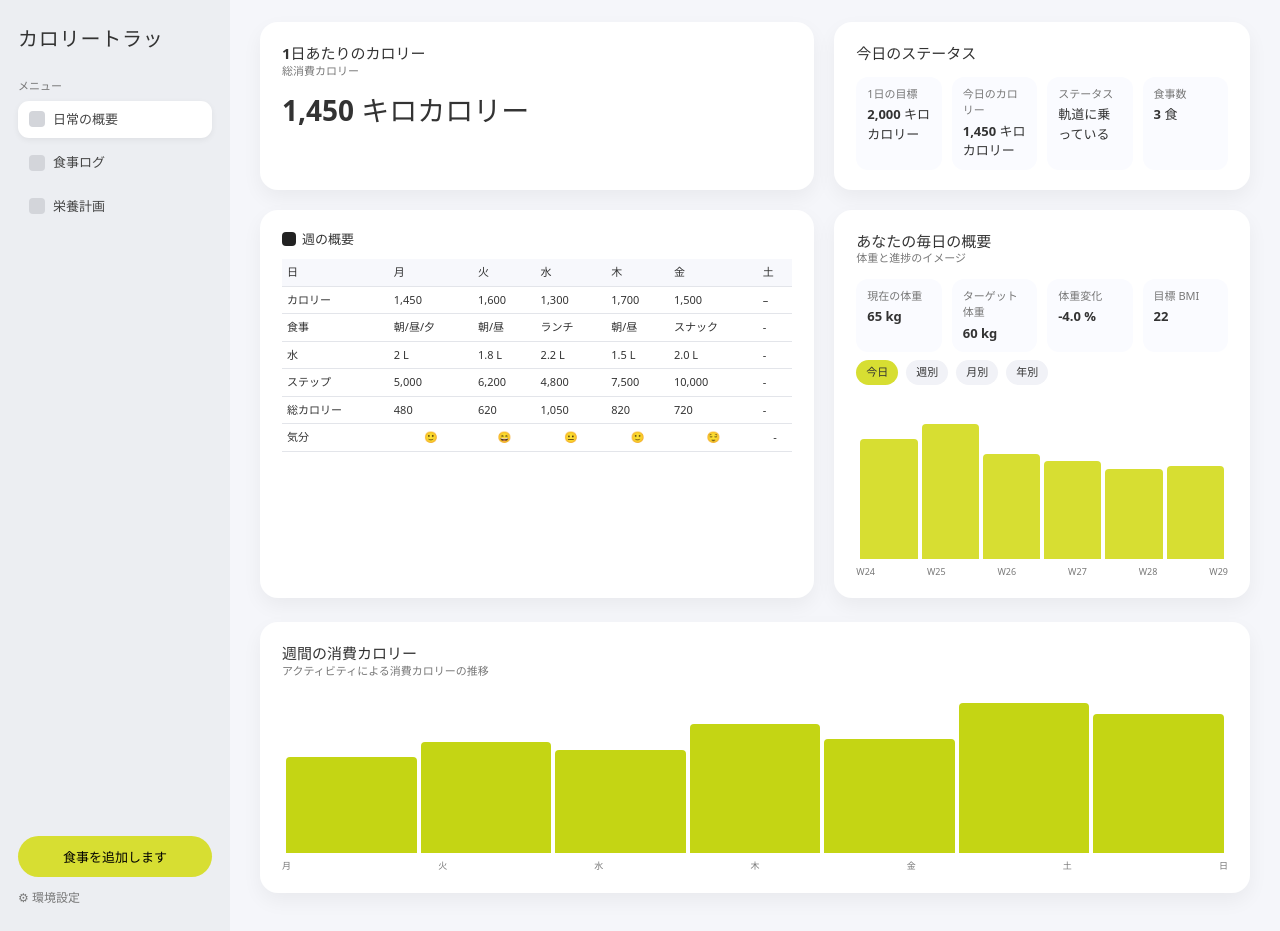
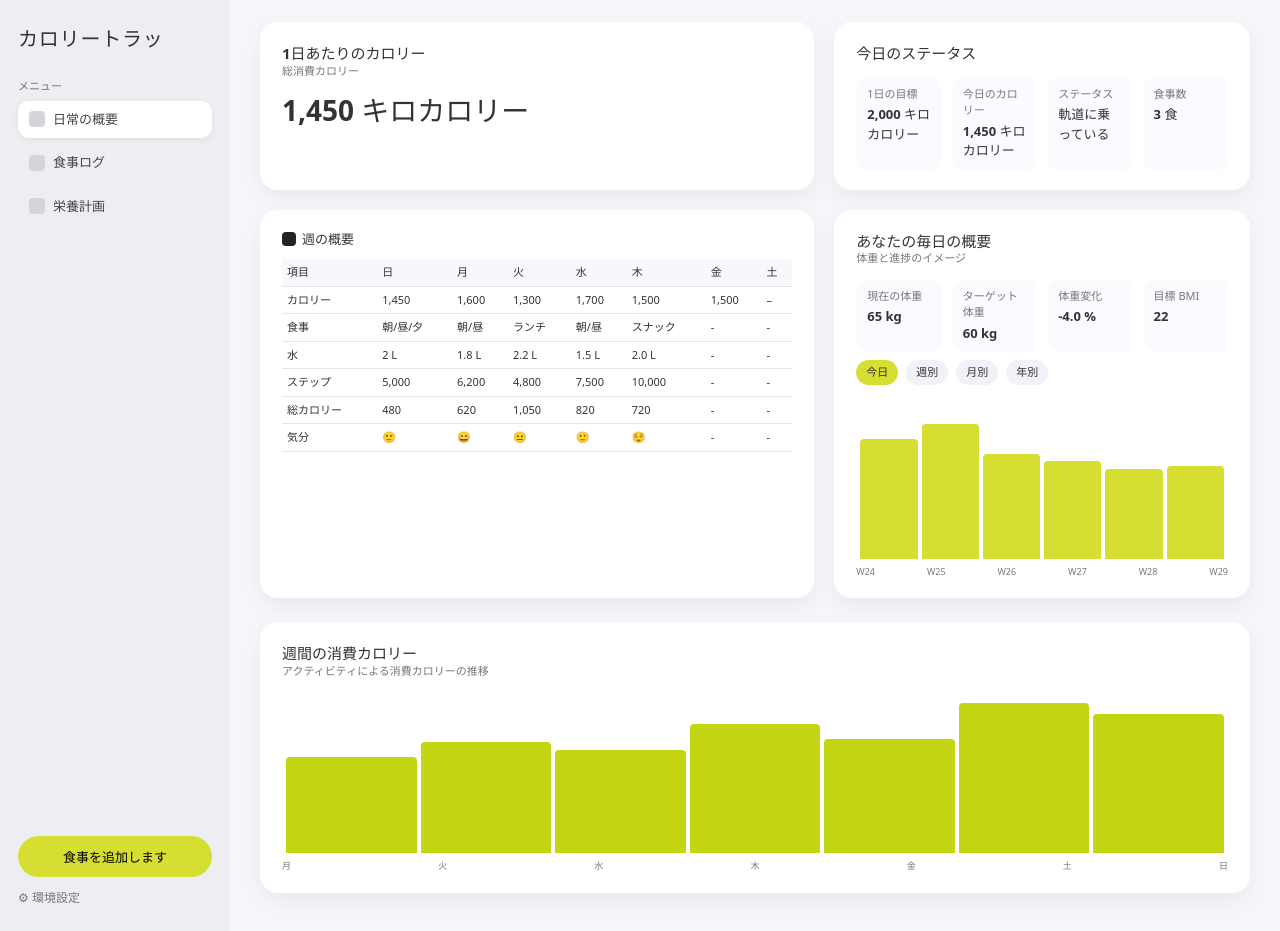
Before and after one commit to kazukittin/Daiett_App, a React app in the folder frontend/: page / in a window 1280 px wide. Built offline with nearby package versions, Linux system fonts and the light colour scheme; the HTML template or start-up script is replaced by a standard one.

Commit message:
feat: add missing table headers and fill in empty cells in DashboardPage

```diff
--- a/frontend/src/pages/DashboardPage.jsx
+++ b/frontend/src/pages/DashboardPage.jsx
@@ -98,6 +98,7 @@ export default function DashboardPage() {
               <table>
                 <thead>
                   <tr>
+                    <th>項目</th>
                     <th>日</th>
                     <th>月</th>
                     <th>火</th>
@@ -115,6 +116,7 @@ export default function DashboardPage() {
                     <td>1,300</td>
                     <td>1,700</td>
                     <td>1,500</td>
+                    <td>1,500</td>
                     <td>–</td>
                   </tr>
                   <tr>
@@ -125,6 +127,7 @@ export default function DashboardPage() {
                     <td>朝/昼</td>
                     <td>スナック</td>
                     <td>-</td>
+                    <td>-</td>
                   </tr>
                   <tr>
                     <td>水</td>
@@ -133,6 +136,7 @@ export default function DashboardPage() {
                     <td>2.2 L</td>
                     <td>1.5 L</td>
                     <td>2.0 L</td>
+                    <td>-</td>
                     <td>-</td>
                   </tr>
                   <tr>
@@ -143,6 +147,7 @@ export default function DashboardPage() {
                     <td>7,500</td>
                     <td>10,000</td>
                     <td>-</td>
+                    <td>-</td>
                   </tr>
                   <tr>
                     <td>総カロリー</td>
@@ -152,15 +157,17 @@ export default function DashboardPage() {
                     <td>820</td>
                     <td>720</td>
                     <td>-</td>
+                     <td>-</td>
                   </tr>
                   <tr>
                     <td>気分</td>
-                    <td className="emoji-cell">🙂</td>
-                    <td className="emoji-cell">😄</td>
-                    <td className="emoji-cell">😐</td>
-                    <td className="emoji-cell">🙂</td>
-                    <td className="emoji-cell">😌</td>
-                    <td className="emoji-cell">-</td>
+                    <td >🙂</td>
+                    <td >😄</td>
+                    <td >😐</td>
+                    <td >🙂</td>
+                    <td >😌</td>
+                    <td >-</td>
+                    <td >-</td>
                   </tr>
                 </tbody>
               </table>
```
